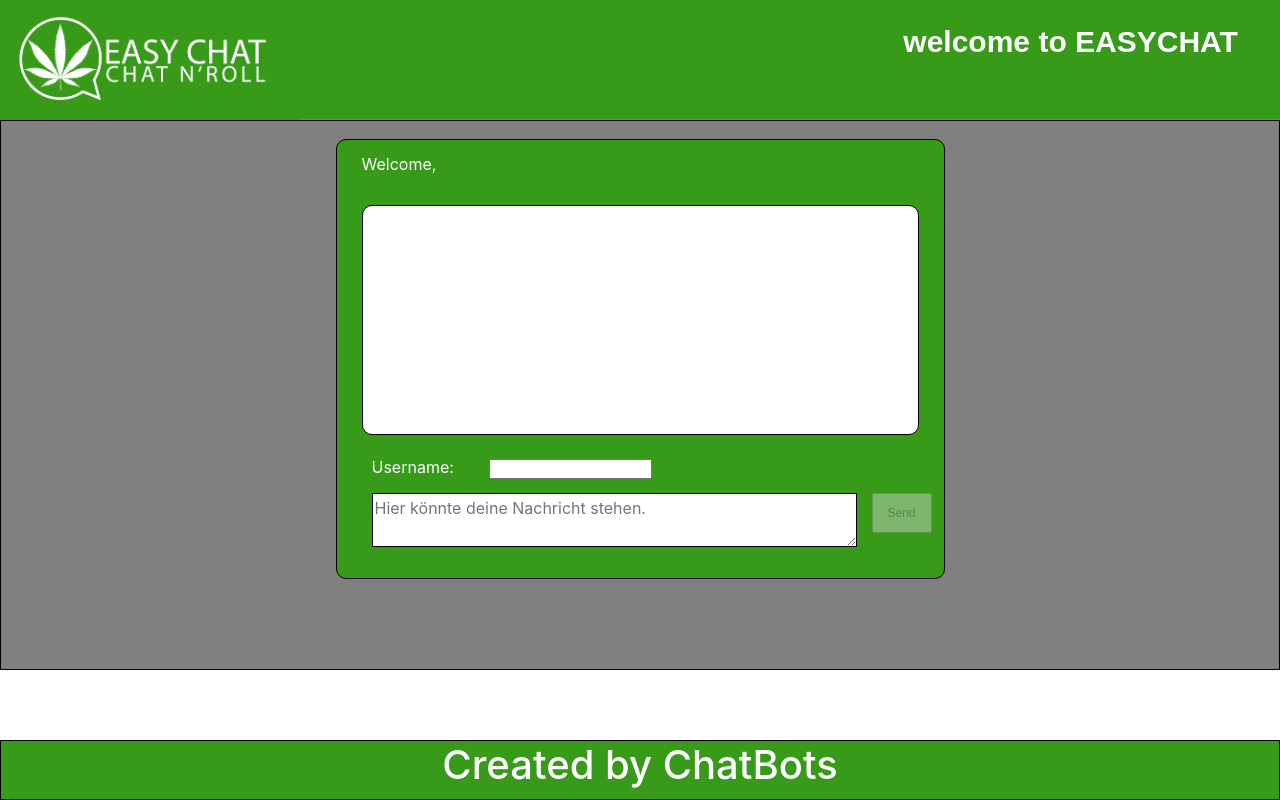
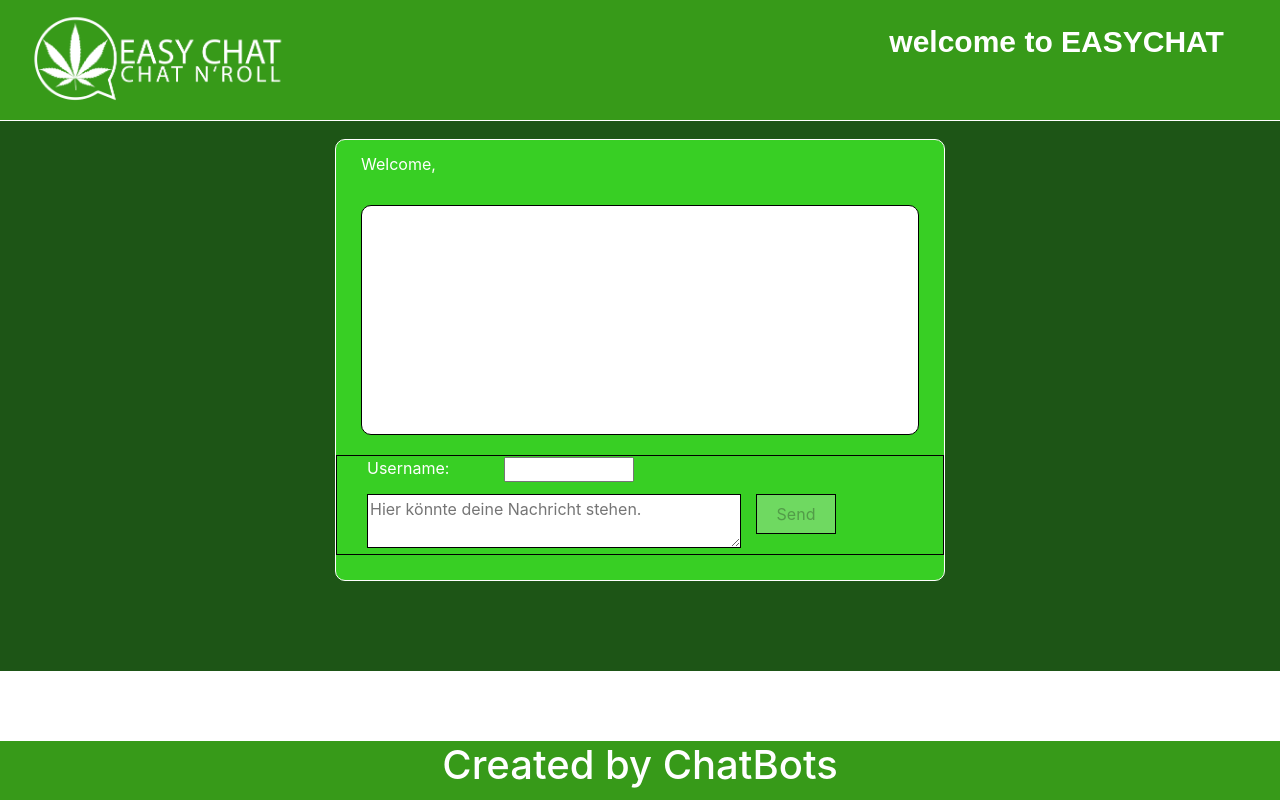
Before and after one commit to FHS-SWL1-chatbots/easychat_real, an Angular app in the folder easychat/: page / in a window 1280 px wide. Built offline with nearby package versions, Linux system fonts and the light colour scheme.

Commit message:
design_neu

```diff
--- a/easychat/src/app/app.component.css
+++ b/easychat/src/app/app.component.css
@@ -5,17 +5,15 @@
     bottom: 60%;
     width: 100%;
     padding-bottom:25px;
-    background: #379a19;
-    border:1px solid black;
+    background: #38cf24;
+    border:1px solid white;
     height: 100%;
-    border:1px solid black;
     border-radius: 10px;
 }
 
 .container {
-    border: 1px solid black;
     height: 550px;
     width: 100%;
     margin: 0;
-    background-color: grey;
+    background-color:#1d5516;
 }
--- a/easychat/src/app/chat-history/chat-history.component.css
+++ b/easychat/src/app/chat-history/chat-history.component.css
@@ -32,17 +32,6 @@
     hyphens: auto;
 }
 
-#usermsg {
-    widows: 100%;
-    border:1px solid black;
-    position: relative;
-}
-#submitmsg {
-    float: right;
-    margin-right: 12px;
-}
-
-#submit { width: 60px; }
 
 .error { color: #ff0000; }
 
--- a/easychat/src/app/chatbar/chatbar.component.css
+++ b/easychat/src/app/chatbar/chatbar.component.css
@@ -2,29 +2,32 @@ form, p, span {
     margin:0;
     padding:0; }
 
-input { font:12px arial; }
+#username { font:12px arial;
+    width: 130px;
+    height: 25px;
+    padding: 0px;
+}
 
 #usermsg {
-        width: 80%;
-        border:1px solid black;
-        position: relative;
-        left: 35px;
+    width: 100%;
+    margin-left: 15px;
+    border:1px solid black;
 }
 
 #submitmsg {
-    float: right;
-    margin-right: 12px;
     height: 40px;
-    width: 60px;
+    width: 80px;
+    border: 1px solid black;
 }
 
-.welcome { float:left; }
 
 .msgbefore{
-    margin-left: 35px;
-    margin-right: 35px;
+    margin-left: 15px;
     height: 30px;
 }
 label.msgbefore {
     color: white;
 }
+.container {
+    border: 1px solid black;
+}
--- a/easychat/src/app/chatbar/chatbar.component.html
+++ b/easychat/src/app/chatbar/chatbar.component.html
@@ -1,6 +1,21 @@
+<div class="container col-12">
 <form name="message" action="">
-    <label [hidden]="inputDisabled" class="msgbefore">Username:</label><input [hidden]="inputDisabled"  name="username" [(ngModel)]='username' maxlength="12" minlength="3" [disabled]="inputDisabled"/>
+    <div class="row">
+        <div class="col-3">
+    <label [hidden]="inputDisabled" class="msgbefore">Username:</label>
+        </div>
+        <div class="col-3">
+    <input id="username" [hidden]="inputDisabled"  name="username" [(ngModel)]='username' maxlength="12" minlength="3" [disabled]="inputDisabled"/>
+        </div>
+    </div>
+    <div class="row">
+        <div class="col-8">
     <textarea name="chatMsg" [(ngModel)]='chatMsg' (keyup.enter)="sendMsg()" maxlength="1000" minlength="1" type="text"
         id="usermsg" placeholder="Hier könnte deine Nachricht stehen." size="64" (keyup.enter)="sendMessage()"></textarea>
+        </div>
+        <div class="col-4">
     <input name="submitmsg" [disabled]="!chatMsg || !username" type="submit" id="submitmsg" value="Send" (click)="sendMsg()" />
+        </div>
+    </div>
 </form>
+</div>
--- a/easychat/src/app/footer/footer.component.css
+++ b/easychat/src/app/footer/footer.component.css
@@ -6,7 +6,6 @@
     max-height: 60px;
     background-color: #379a19;
     text-align: center;
-    border-top: 1px solid grey;
     color: white;
-    border: 1px solid black;
+    border-top: 1px solid white;
 }
--- a/easychat/src/app/header/header.component.css
+++ b/easychat/src/app/header/header.component.css
@@ -1,7 +1,6 @@
 .header{
     max-height: 120px;
     background-color: #379A19;
-    border-bottom: 1px solid grey;
 }
 .logo{
     position: relative;
@@ -22,3 +21,6 @@
     top: 20%;
     right: 5%;
 }
+.container {
+    border-bottom: 1px solid white;
+}
--- a/easychat/src/app/header/header.component.html
+++ b/easychat/src/app/header/header.component.html
@@ -1,3 +1,4 @@
+<div class="container col-12">
 <div class="row header">
     <div class="col-4   ">
             <img  class="logo" src="assets/logo/easychat2.png" />
@@ -6,3 +7,4 @@
             <h1>welcome to EASYCHAT</h1>
     </div>
 </div>
+</div>
```
